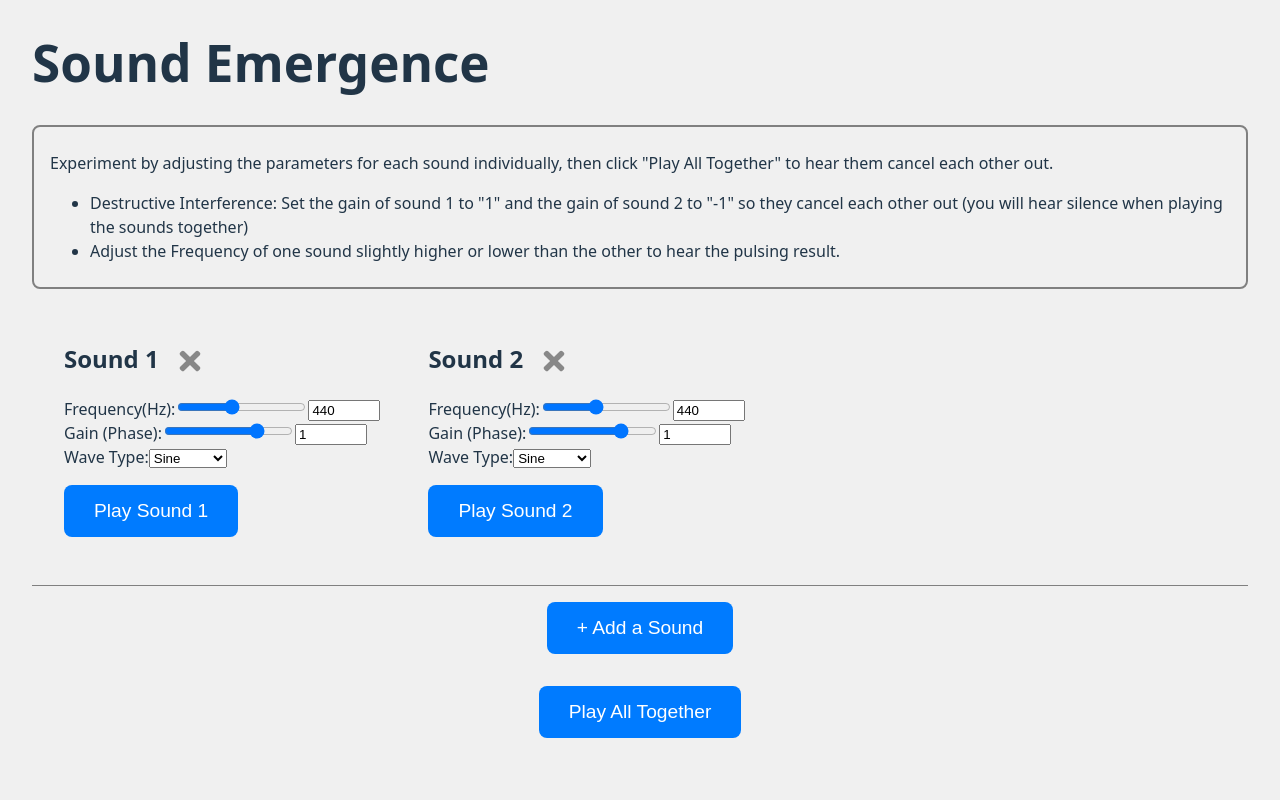
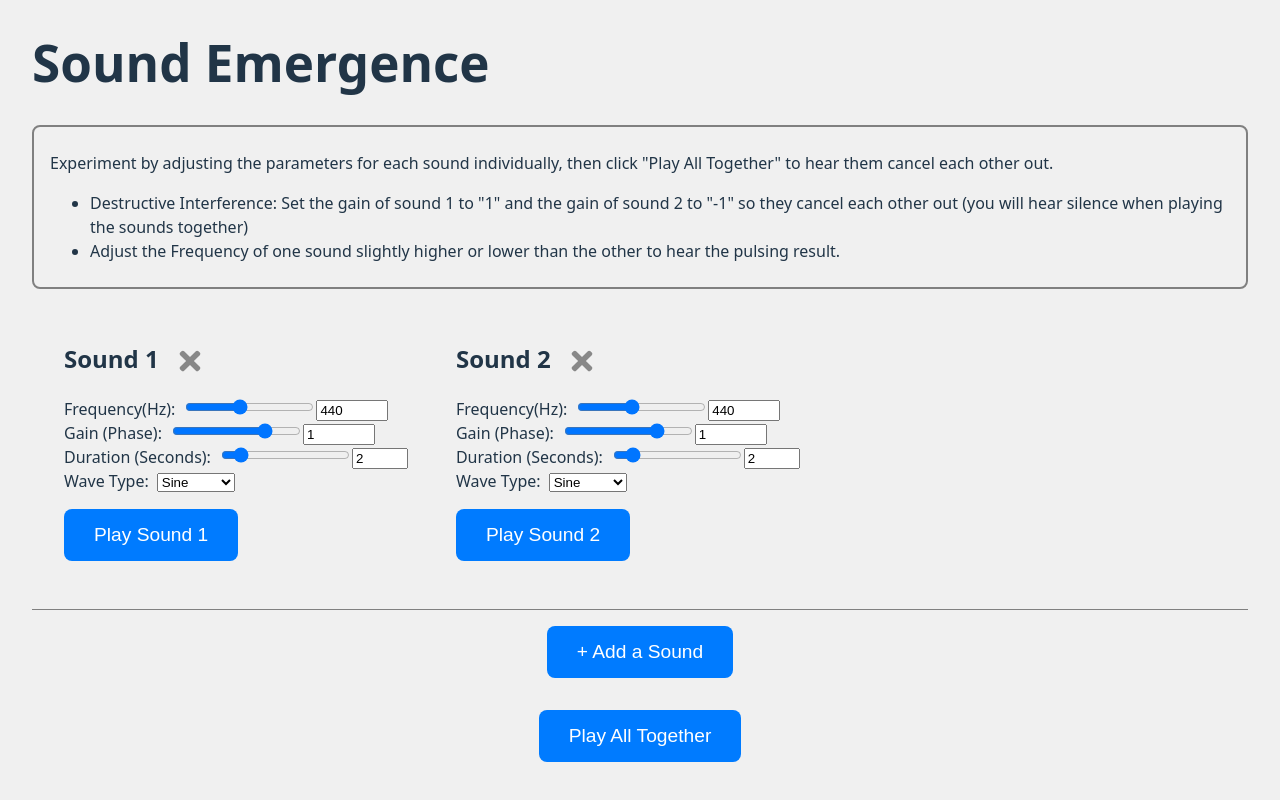
Before and after one commit to BrentGrammer/EmergentSounds, a React (Vite) app in the folder WebAudio/: page / in a window 1280 px wide. Built offline with nearby package versions, Linux system fonts and the light colour scheme.

Commit message:
Add duration in seconds to play to sound parameters

```diff
--- a/WebAudio/src/App.css
+++ b/WebAudio/src/App.css
@@ -55,3 +55,7 @@ button:hover {
   justify-content: flex-start;
   gap: 3rem;
 }
+
+.parameter-label {
+  margin-right: .5rem;
+}
--- a/WebAudio/src/App.tsx
+++ b/WebAudio/src/App.tsx
@@ -13,12 +13,11 @@ const audioCtx = new AudioContext();
 
 const PLAY_ALL_TEXT = "Play All Together";
 
-const defaultHighestSoundNumber = 2;
-
 const DEFAULT_SOUNDS: { [id: string]: ISound } = {
   sound1: { title: "Sound 1", parameters: defaultParameters },
   sound2: { title: "Sound 2", parameters: defaultParameters },
 };
+const defaultHighestSoundNumber = Object.keys(DEFAULT_SOUNDS).length;
 
 function App() {
   const [sounds, setSounds] = useState<{ [id: string]: ISound }>(
@@ -29,8 +28,8 @@ function App() {
   );
 
   const onPlaySound = (id: string) => {
-    const { gain, type, frequency } = sounds[id].parameters;
-    play({ audioCtx, gain, type, frequency });
+    const { gain, type, frequency, durationSeconds } = sounds[id].parameters;
+    play({ audioCtx, gain, type, frequency, durationSeconds });
   };
 
   const updateSounds = (id: string, parameters: ISoundParameters) => {
@@ -39,8 +38,8 @@ function App() {
 
   const playAll = () => {
     Object.values(sounds).forEach((sound) => {
-      const { gain, type, frequency } = sound.parameters;
-      play({ audioCtx, gain, frequency, type });
+      const { gain, type, frequency, durationSeconds } = sound.parameters;
+      play({ audioCtx, gain, frequency, type, durationSeconds });
     });
   };
 
--- a/WebAudio/src/components/ParameterSlider/ParameterSlider.tsx
+++ b/WebAudio/src/components/ParameterSlider/ParameterSlider.tsx
@@ -65,7 +65,7 @@ export default function ParameterSlider({
 
   return (
     <div className="control-group">
-      <label htmlFor={id}>{title}</label>
+      <label className="parameter-label" htmlFor={id}>{title}</label>
       <input
         type="range"
         id={id}
--- a/WebAudio/src/components/ParameterWaveType/ParameterWaveType.tsx
+++ b/WebAudio/src/components/ParameterWaveType/ParameterWaveType.tsx
@@ -19,7 +19,7 @@ export default function ParameterWaveType({
 
   return (
     <div className="control-group">
-      <label htmlFor={id}>Wave Type:</label>
+      <label className="parameter-label" htmlFor={id}>Wave Type:</label>
       <select id={id} onChange={onChange} value={selected}>
         <option value="sine">Sine</option>
         <option value="square">Square</option>
--- a/WebAudio/src/components/SoundParameters/SoundParameters.tsx
+++ b/WebAudio/src/components/SoundParameters/SoundParameters.tsx
@@ -1,13 +1,7 @@
 import { useState } from "react";
 import ParameterSlider from "../ParameterSlider/ParameterSlider";
 import ParameterWaveType from "../ParameterWaveType/ParameterWaveType";
-import type { ISoundParameters } from "../../lib/webAudio";
-
-const defaultSoundSetting: ISoundParameters = {
-  gain: 1.0,
-  type: "sine",
-  frequency: 440,
-};
+import { defaultParameters, type ISoundParameters } from "../../lib/webAudio";
 
 interface Props {
   id: string;
@@ -16,7 +10,7 @@ interface Props {
 
 export default function SoundParameters({ id, updateSounds }: Props) {
   const [parameters, setParameters] =
-    useState<ISoundParameters>(defaultSoundSetting);
+    useState<ISoundParameters>(defaultParameters);
 
   const onSoundParameterChange = (newParams: Partial<ISoundParameters>) => {
     const updatedParams = { ...parameters, ...newParams };
@@ -30,7 +24,7 @@ export default function SoundParameters({ id, updateSounds }: Props) {
         id={`frequencySlider-${id}`}
         title="Frequency(Hz):"
         range={[50, 1000]}
-        defaultValue={defaultSoundSetting.frequency}
+        defaultValue={parameters.frequency}
         onSoundParameterChange={(newSetting: unknown) =>
           onSoundParameterChange({
             frequency: newSetting as number,
@@ -41,10 +35,20 @@ export default function SoundParameters({ id, updateSounds }: Props) {
         id={`gainSlider-${id}`}
         title="Gain (Phase):"
         range={[-2, 2]}
-        defaultValue={defaultSoundSetting.gain}
+        defaultValue={parameters.gain}
         step="0.1"
         onSoundParameterChange={(newSetting: unknown) =>
           onSoundParameterChange({ gain: newSetting as number })
+        }
+      />
+      <ParameterSlider
+        id={`gainSlider-${id}`}
+        title="Duration (Seconds):"
+        range={[1, 10]}
+        defaultValue={parameters.durationSeconds}
+        step="1"
+        onSoundParameterChange={(newSetting: unknown) =>
+          onSoundParameterChange({ durationSeconds: newSetting as number })
         }
       />
       <ParameterWaveType
--- a/WebAudio/src/lib/webAudio.ts
+++ b/WebAudio/src/lib/webAudio.ts
@@ -18,13 +18,13 @@ export const play = ({
   gain,
   frequency,
   type,
-  lengthMs = 2000,
+  durationSeconds = 2,
 }: {
   audioCtx: AudioContext;
   gain: number;
   frequency: number;
   type: OscillatorType;
-  lengthMs?: number;
+  durationSeconds?: number;
 }) => {
   const osc = createOscillator({ audioCtx, frequency, type });
   const gainNode = audioCtx.createGain();
@@ -35,19 +35,21 @@ export const play = ({
 
   setTimeout(() => {
     osc.stop();
-  }, lengthMs);
+  }, durationSeconds * 1000);
 };
 
 export interface ISoundParameters {
   gain: number;
   type: OscillatorType;
   frequency: number;
+  durationSeconds: number;
 }
 
 export const defaultParameters: ISoundParameters = {
   frequency: 440,
   gain: 1,
   type: "sine",
+  durationSeconds: 2,
 };
 
 export interface ISound {
```
